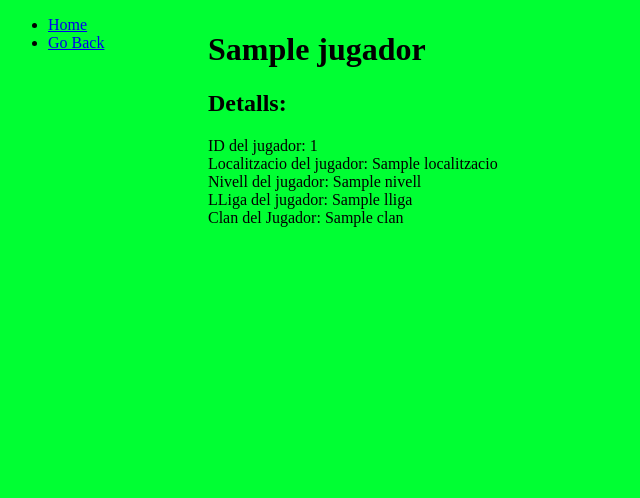
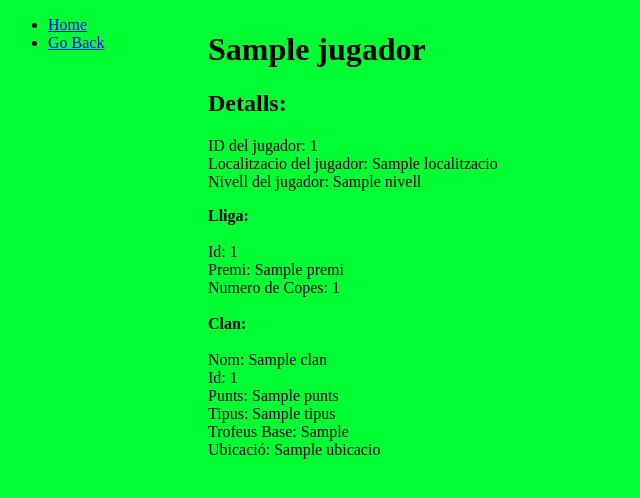
Before and after one commit to Chaimaeelmorabet/ClashofClans, a Django app: template ClashofClans/templates/ClashofClans/jugador_detail.html in a window 1280 px wide. Shown: the part 78-576 px from the top of the page, without its empty margins (0-640 px from the left). Run offline with Django 3.2, Linux system fonts and the light colour scheme; the template is opened without the code that fills it: most values are stand-ins (such as "Sample title", 1, 10 or a date in 2020); some libraries are stand-ins or nearby versions.

Commit message:
afegit subtipus a jugador detail

```diff
--- a/ClashofClans/templates/ClashofClans/jugador_detail.html
+++ b/ClashofClans/templates/ClashofClans/jugador_detail.html
@@ -19,8 +19,25 @@
     ID del jugador:                 <span property="id">{{jugador.id }}</span>  <br/>
     Localitzacio del jugador:       <span property="localització">{{ jugador.localitzacio }}</span> <br/>
     Nivell del jugador:             <span property="nivell">{{ jugador.nivell }}</span> <br/>
-    LLiga del jugador:              <span property="lliga">{{ jugador.lliga }}</span> <br/>
-    Clan del Jugador:               <span property="clan">{{ jugador.clan }}</span> <br/>
+
+    <div  property="lligue" typeof="Lligue">
+        <b> Lliga: </b><br/><br/>
+        Id: <a  property="id">{{ jugador.lliga.id }} </a> <br/>
+        Premi: <a  property="premi">{{ jugador.lliga.premi }} </a> <br/>
+        Numero de Copes: <a  property="numCopes">{{ jugador.lliga.numCopes }} </a> <br/>
+    </div>
+
+
+    <div  property="clan" typeof="Clan">
+    <div  property="clan" typeof="Clan">
+        <br/><b> Clan: </b><br/><br/>
+        Nom: <a  property="nom">{{ jugador.clan.nom }} </a> <br/>
+        Id: <a  property="id">{{ jugador.clan.id }} </a> <br/>
+        Punts: <a  property="punts">{{ jugador.clan.punts }} </a> <br/>
+        Tipus: <a  property="tipus">{{ jugador.clan.tipus }} </a> <br/>
+        Trofeus Base: <a  property="trofeusBase">{{ jugador.clan.trofeusBase }} </a> <br/>
+        Ubicació: <a  property="ubicacio">{{ jugador.clan.ubicacio }} </a> <br/>
+  </div>
 
 
 </p>
```
